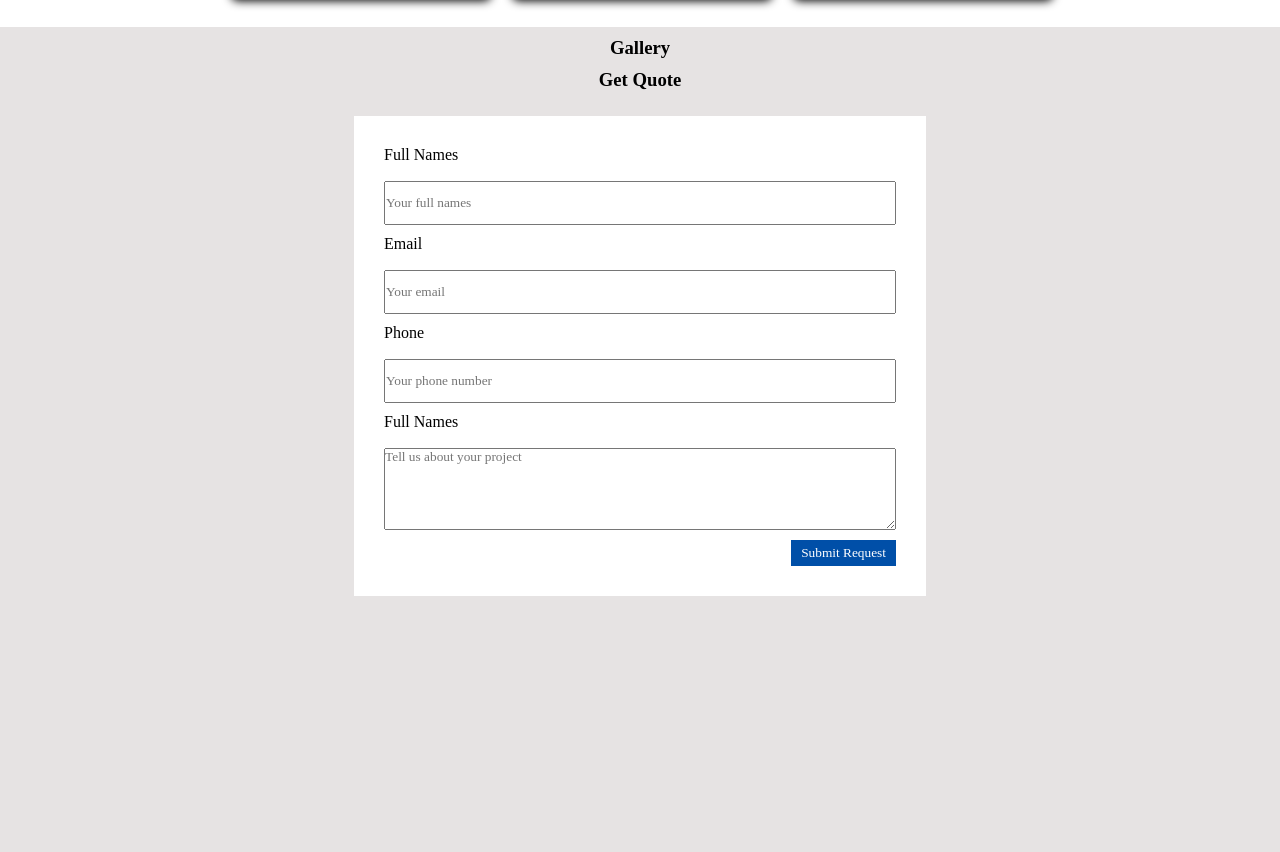
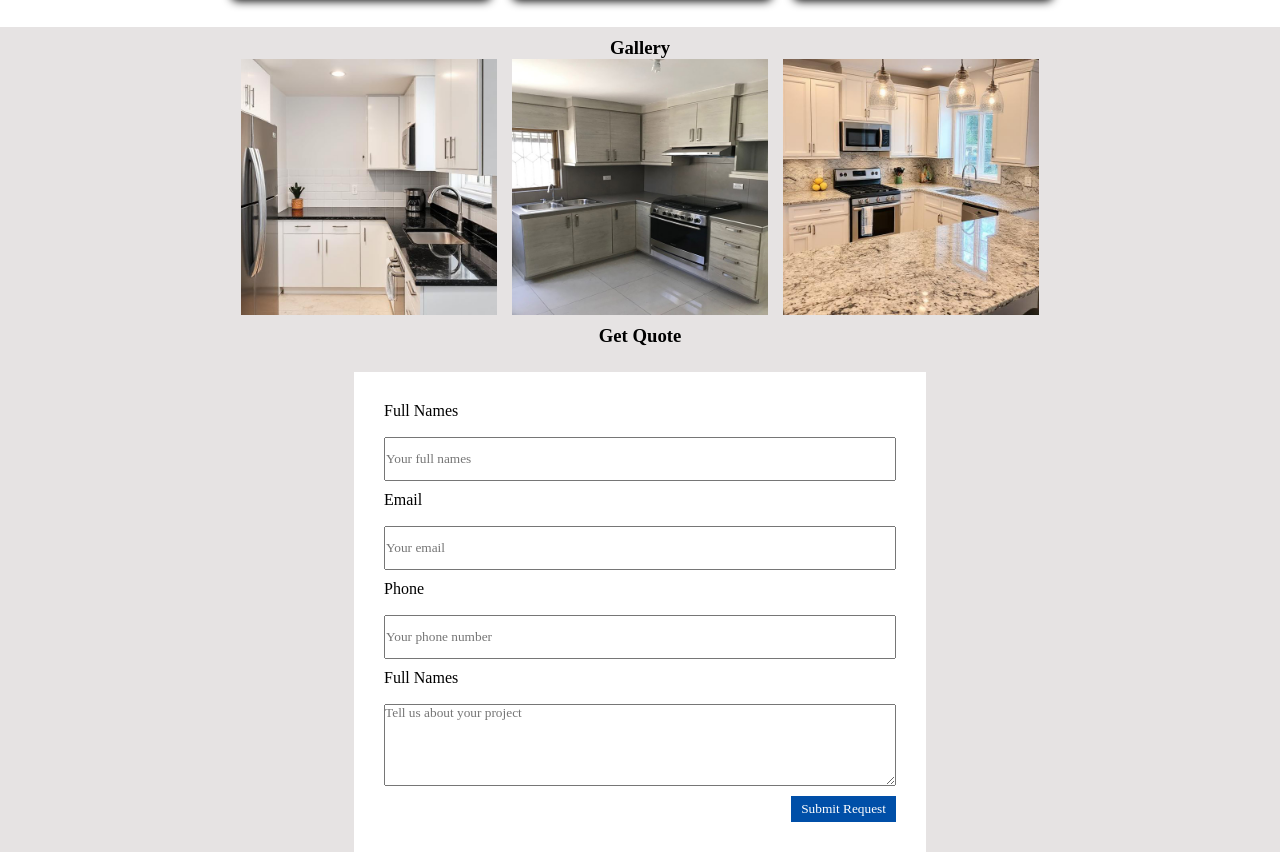
Before and after one commit to KhomunalaThendo/JJ-Mabons, a plain HTML site: page index.html in a window 1280 px wide. Shown: the part 1196-2048 px from the top of the page. Before the commit the page ends 1792 px from the top, so only its background shows below. Drawn offline with Linux system fonts and the light colour scheme; files whose address does not match are found by name; a web font is replaced by a local one.

Commit message:
Update index.html

```diff
--- a/index.html
+++ b/index.html
@@ -70,9 +70,9 @@
     <section id="gallery" class="fade-in">
         <h3>Gallery</h3>
         <div class="gallery">
-            <img class="project-img" src="assets/counter1.jpeg" alt="">
-            <img class="project-img" src="assets/counter2.jpg" alt="">
-            <img class="project-img" src="assets/counter3.jpeg" alt="">
+            <img class="project-img" src="counter1.jpeg" alt="">
+            <img class="project-img" src="counter2.jpg" alt="">
+            <img class="project-img" src="counter3.jpeg" alt="">
         </div>
     </section>
     <section id="contact" class="fade-in">
@@ -104,4 +104,5 @@
     </section>
 
 </body>
+
 </html>
```
